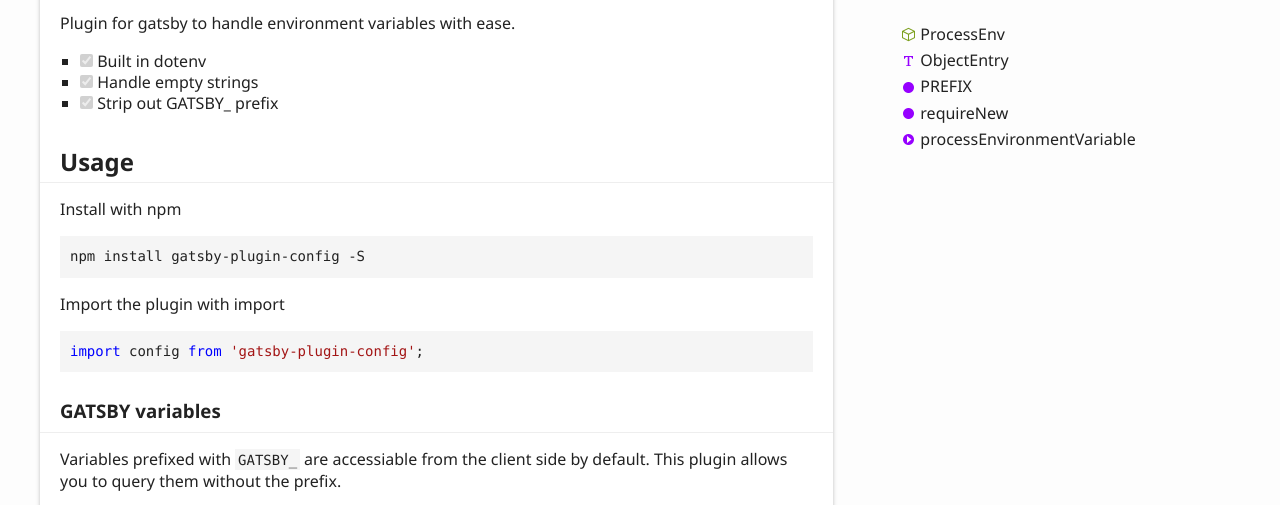
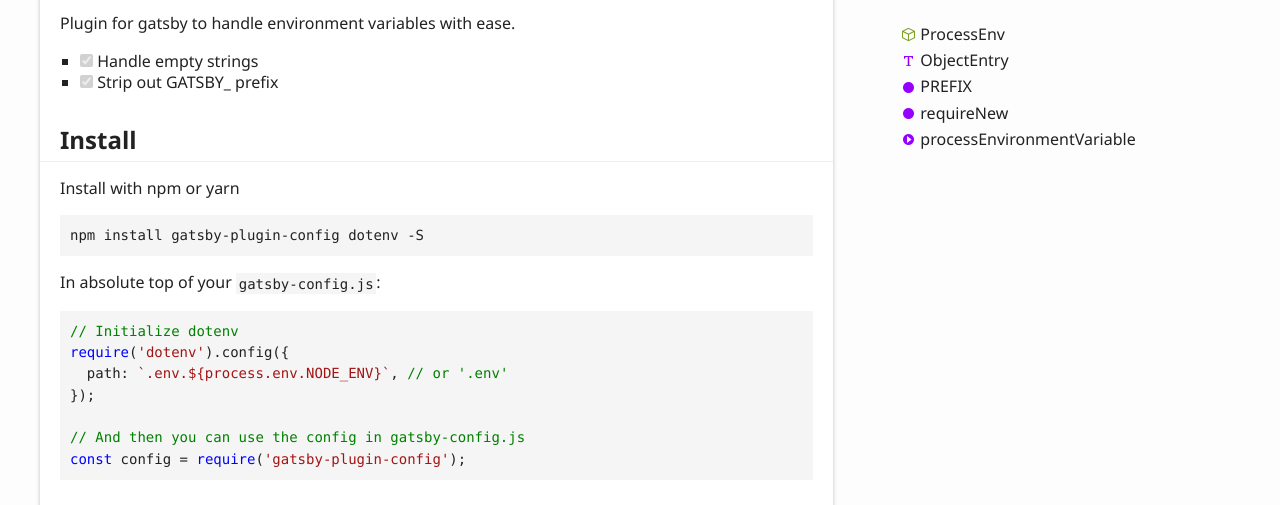
Before and after one commit to birkir/gatsby-plugin-config, a plain HTML site: page index.html in a window 1280 px wide. Shown: the part 250-755 px from the top of the page. Drawn offline with Linux system fonts and the light colour scheme.

Commit message:
[ci skip] Updates

```diff
--- a/index.html
+++ b/index.html
@@ -67,13 +67,21 @@
 				<h1 id="gatsby-plugin-config">gatsby-plugin-config</h1>
 				<p>Plugin for gatsby to handle environment variables with ease.</p>
 				<ul>
-					<li><input checked="" disabled="" type="checkbox"> Built in dotenv</li>
 					<li><input checked="" disabled="" type="checkbox"> Handle empty strings</li>
 					<li><input checked="" disabled="" type="checkbox"> Strip out GATSBY_ prefix</li>
 				</ul>
+				<h2 id="install">Install</h2>
+				<p>Install with npm or yarn</p>
+				<pre><code class="language-bash">npm install gatsby-plugin-config dotenv -S</code></pre>
+				<p>In absolute top of your <code>gatsby-config.js</code>:</p>
+				<pre><code class="language-js"><span class="hljs-comment">// Initialize dotenv</span>
+<span class="hljs-built_in">require</span>(<span class="hljs-string">'dotenv'</span>).config({
+  <span class="hljs-attr">path</span>: <span class="hljs-string">`.env.<span class="hljs-subst">${process.env.NODE_ENV}</span>`</span>, <span class="hljs-comment">// or '.env'</span>
+});
+
+<span class="hljs-comment">// And then you can use the config in gatsby-config.js</span>
+<span class="hljs-keyword">const</span> config = <span class="hljs-built_in">require</span>(<span class="hljs-string">'gatsby-plugin-config'</span>);</code></pre>
 				<h2 id="usage">Usage</h2>
-				<p>Install with npm</p>
-				<pre><code class="language-bash">npm install gatsby-plugin-config -S</code></pre>
 				<p>Import the plugin with import</p>
 				<pre><code class="language-js"><span class="hljs-keyword">import</span> config <span class="hljs-keyword">from</span> <span class="hljs-string">'gatsby-plugin-config'</span>;</code></pre>
 				<h3 id="gatsby-variables">GATSBY variables</h3>
```
Also changed, not shown: globals.html (+4 -4 lines).
